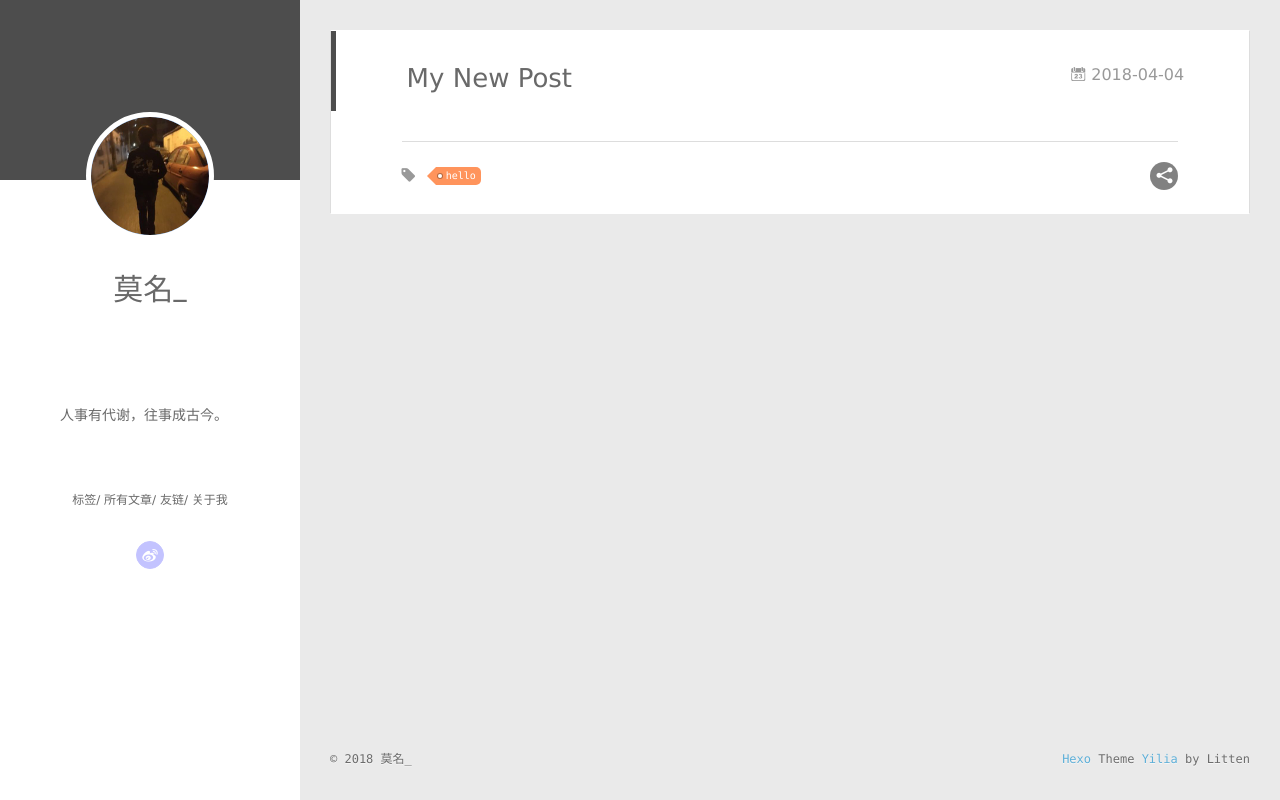
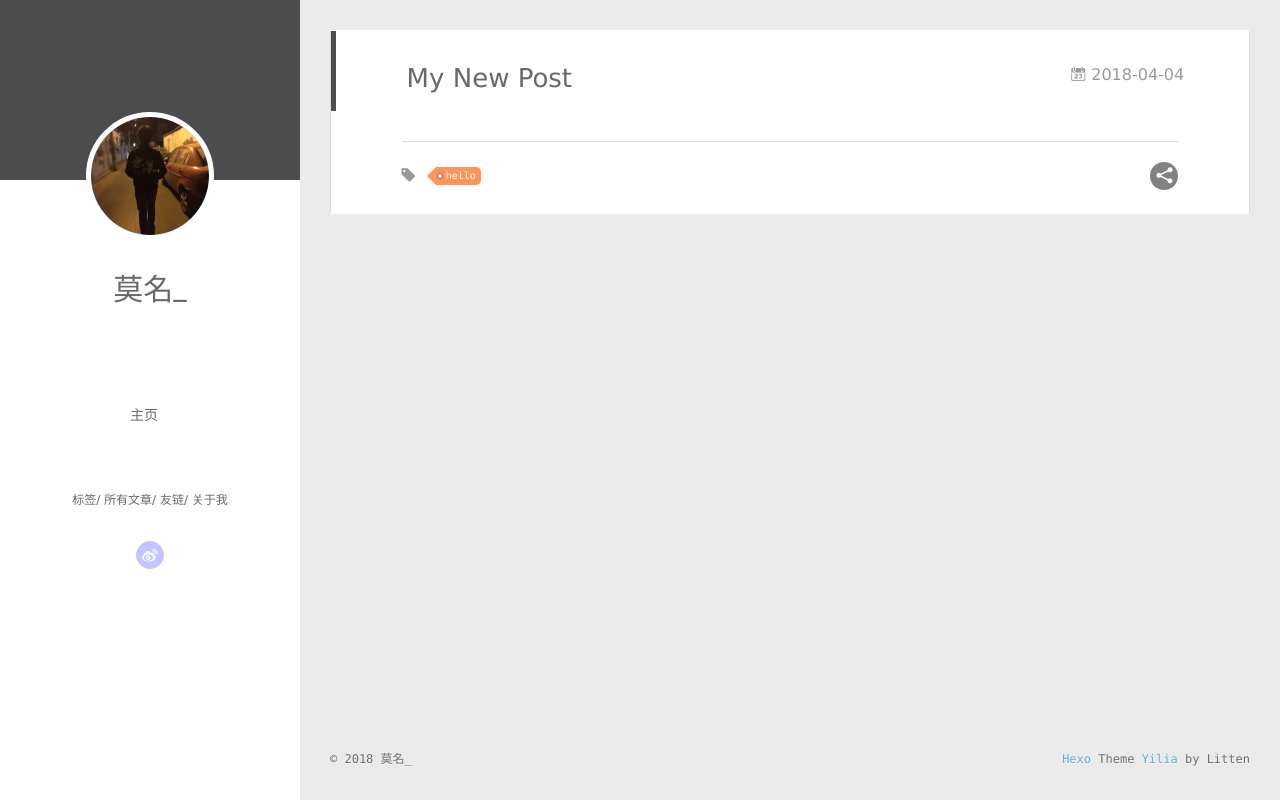
Before and after one commit to tianyf159/tianyf159.github.io, a plain HTML site: page 2018/04/04/My-New-Post/index.html in a window 1280 px wide. Drawn offline with Linux system fonts and the light colour scheme.

Commit message:
Site updated: 2018-04-04 11:12:37

```diff
--- a/2018/04/04/My-New-Post/index.html
+++ b/2018/04/04/My-New-Post/index.html
@@ -55,7 +55,7 @@
 		<nav class="header-menu">
 			<ul>
 
-				<li><a href="/">人事有代谢，往事成古今。</a></li>
+				<li><a href="/">主页</a></li>
 
 			</ul>
 		</nav>
@@ -123,7 +123,7 @@
 				<ul style="width: 50%">
 
 
-					<li style="width: 100%"><a href="/">人事有代谢，往事成古今。</a></li>
+					<li style="width: 100%"><a href="/">主页</a></li>
 
 				</ul>
 			</nav>
```
Also changed, not shown: archives/2018/04/index.html (+2 -2 lines), archives/2018/index.html (+2 -2 lines), archives/index.html (+2 -2 lines), index.html (+2 -2 lines), tags/hello/index.html (+2 -2 lines).
